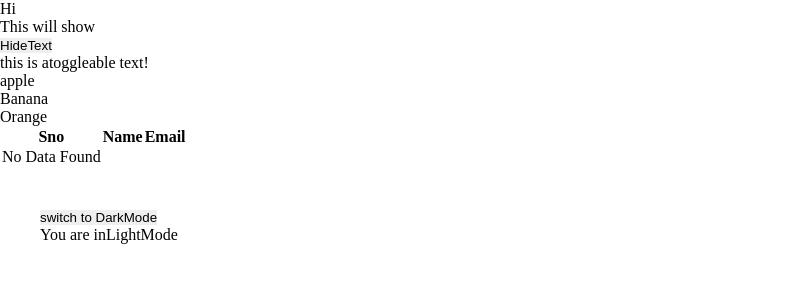
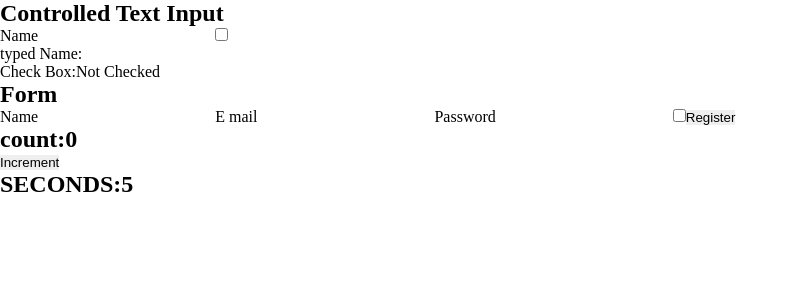
Before and after one commit to kamalrajms/vignesh, a React (Vite) app: page / in a window 1280 px wide. Shown: the top 300 px of the page, without its empty margins (0-798 px from the left). Built offline with nearby package versions, Linux system fonts and the light colour scheme.

Commit message:
UseEffect update

```diff
--- a/src/App.jsx
+++ b/src/App.jsx
@@ -8,6 +8,11 @@ import Counter from "./component/Counter";
 import ConditionalRendering from "./component/ConditionalRendering";
 import ListRendering from "./component/ListRendering";
 import ToggleLightMode from "./component/ToggleLightMode";
+import HandlingInput from "./component/HandlingInput";
+import MultiInput from "./component/MultiInput";
+import UseEffectEg from "./component/UseEffectEg";
+import ValueChangeUseingUseEffect from "./component/ValueChangeUseingUseEffect";
+import ClearupFunction from "./component/ClearupFunction";
 
 export default function App() {
   let done = false;
@@ -16,18 +21,22 @@ export default function App() {
       <div className="main-body">
         {done && (
           <div>
-            <Greeting />
             <Onchange />
             <Onsubmit />
             <MouseEnter />
             <OmMouseLeaves />
             <Counter />
+            <Greeting />
+            <ConditionalRendering />
+            <ListRendering />
+            <ToggleLightMode />
           </div>
         )}
-
-        <ConditionalRendering />
-        <ListRendering />
-        <ToggleLightMode />
+        <HandlingInput />
+        <MultiInput />
+        <UseEffectEg />
+        <ValueChangeUseingUseEffect />
+        <ClearupFunction />
       </div>
     </>
   );
--- /dev/null
+++ b/src/component/ClearupFunction.jsx
@@ -0,0 +1,21 @@
+import React, { useState, useEffect } from "react";
+
+export default function ClearupFunction() {
+  const [Sec, setSec] = useState(0);
+
+  useEffect(() => {
+    console.log("Start timer...");
+    const interval = setInterval(() => {
+      setSec((pre) => pre + 1);
+    }, 1000);
+    return () => {
+      console.log("clear up time...");
+      clearInterval(interval);
+    };
+  }, []);
+  return (
+    <div>
+      <h2>SECONDS:{Sec}</h2>
+    </div>
+  );
+}
--- a/src/component/greeting.css
+++ b/src/component/Greeting.module.css
@@ -1,3 +1,4 @@
 .lorem {
   background: #000;
+  color: #fff;
 }
--- /dev/null
+++ b/src/component/HandlingInput.jsx
@@ -0,0 +1,25 @@
+import React, { useState } from "react";
+
+export default function HandlingInput() {
+  const [name, setName] = useState("");
+  const [isChecked, setChecked] = useState(false);
+  return (
+    <div>
+      <h2>Controlled Text Input</h2>
+      <label htmlFor="">Name</label>
+      <input
+        type="text"
+        value={name}
+        onChange={(e) => setName(e.target.value)}
+      />
+      <input
+        type="checkbox"
+        checked={isChecked}
+        onChange={(e) => setChecked(e.target.checked)}
+      />
+
+      <p>typed Name:{name}</p>
+      <p>Check Box:{isChecked ? "Checked" : "Not Checked"}</p>
+    </div>
+  );
+}
--- /dev/null
+++ b/src/component/MultiInput.jsx
@@ -0,0 +1,64 @@
+import React, { useState } from "react";
+
+export default function MultiInput() {
+  const [fornData, setFormData] = useState({
+    userName: "",
+    email: "",
+    password: "",
+    terms: false,
+  });
+  const handleChange = (e) => {
+    const { name, type, value, checked } = e.target;
+    setFormData({
+      ...fornData,
+      [name]: type === "checked" ? checked : value,
+    });
+  };
+
+  const handleSubmit = (e) => {
+    e.preventDefault();
+    console.log(fornData);
+
+    alert("Form submitted successfully");
+  };
+
+  return (
+    <div>
+      <h2>Form</h2>
+      <form onSubmit={handleSubmit}>
+        <label htmlFor="">Name</label>
+        <input
+          type="value"
+          name="userName"
+          value={fornData.userName}
+          onChange={handleChange}
+          required
+        />
+        <label htmlFor="">E mail</label>
+        <input
+          type="email"
+          name="email"
+          value={fornData.email}
+          onChange={handleChange}
+          required
+        />
+        <label htmlFor="">Password</label>
+        <input
+          type="password"
+          name="password"
+          value={fornData.password}
+          onChange={handleChange}
+          required
+        />
+        <input
+          type="checkbox"
+          name="terms"
+          checked={fornData.terms}
+          onChange={handleChange}
+          required
+        />
+        <button type="submit">Register</button>
+      </form>
+    </div>
+  );
+}
--- /dev/null
+++ b/src/component/UseEffectEg.jsx
@@ -0,0 +1,8 @@
+import React, { useEffect } from "react";
+
+export default function UseEffectEg() {
+  useEffect(() => {
+    console.log("component Mounted !");
+  }, []);
+  return <div></div>;
+}
--- /dev/null
+++ b/src/component/ValueChangeUseingUseEffect.jsx
@@ -0,0 +1,15 @@
+import React, { useEffect, useState } from "react";
+
+export default function ValueChangeUseingUseEffect() {
+  const [count, setcount] = useState(0);
+
+  useEffect(() => {
+    console.log(`Count Changes to :${count}`);
+  }, [count]);
+  return (
+    <div>
+      <h2>count:{count}</h2>
+      <button onClick={() => setcount(count + 1)}>Increment</button>
+    </div>
+  );
+}
--- a/src/component/greeting.jsx
+++ b/src/component/greeting.jsx
@@ -1,4 +1,5 @@
 import React, { useState } from "react";
+import styles from "./Greeting.module.css";
 
 // const[stateVariable,setStartFunction]=useState(initial value)
 
@@ -14,7 +15,7 @@ export default function greeting() {
   console.log(count);
   return (
     <div>
-      <p>Count:{count}</p>
+      <p className={styles.lorem}>Count:{count}</p>
       <button onClick={onchange}>increment</button>
       <br></br>
       <button onClick={handleclick}>Onclick</button>
--- a/src/index.css
+++ b/src/index.css
@@ -9,4 +9,5 @@ button {
 }
 .lorem {
   color: red;
+  background-color: brown;
 }
```
Also changed, not shown: src/text.txt.
